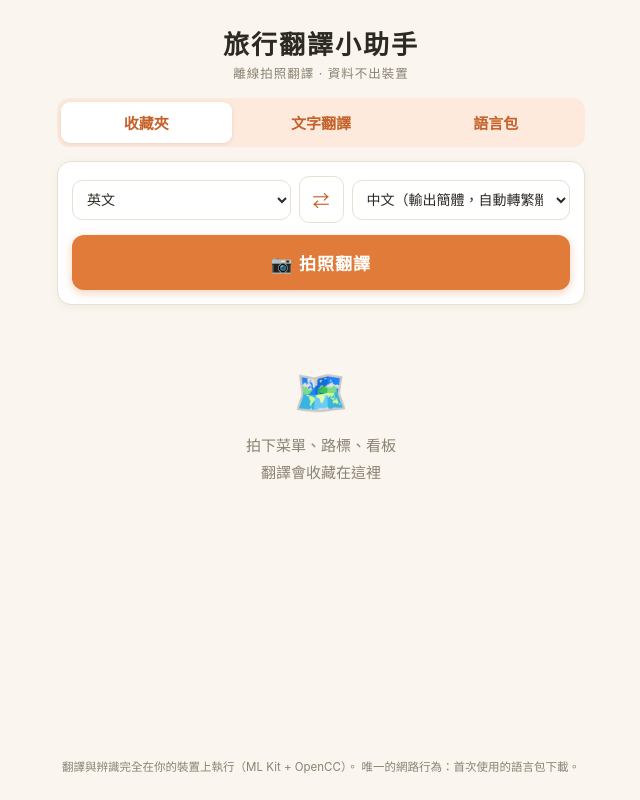
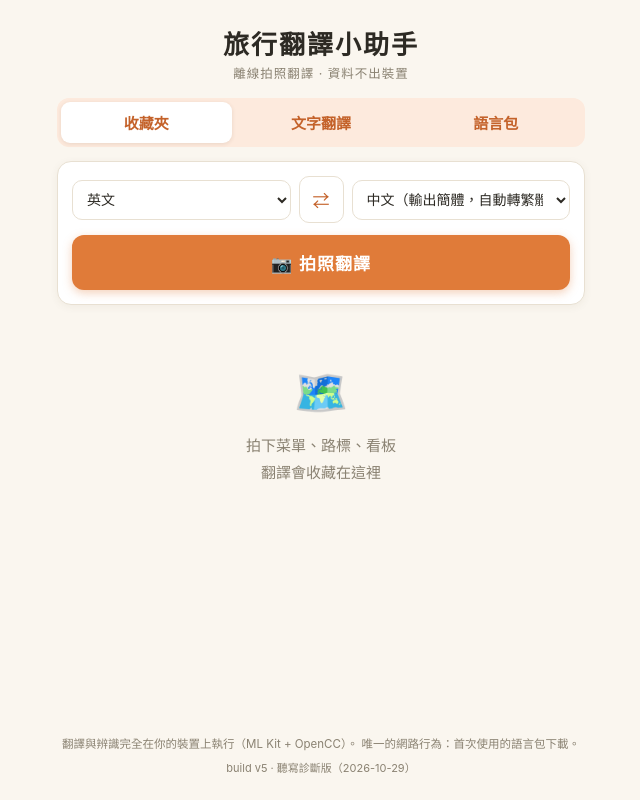
Before and after one commit to thwsby2009-blip/Staylocal, a React (Vite) app: page / in a window 1280 px wide. Shown: the whole page, without its empty margins (319-959 px from the left). Built offline with nearby package versions, Linux system fonts and the light colour scheme; what @capacitor/core would draw is missing.

Commit message:
chore: visible build tag in footer (v5) — settle which build actually runs on device, versionCode 5

```diff
--- a/src/App.css
+++ b/src/App.css
@@ -315,6 +315,12 @@ textarea {
   }
 }
 
+.build-tag {
+  font-size: 11px;
+  color: var(--text-2);
+  margin-top: 6px;
+}
+
 .result {
   background: var(--card);
   border: 1px solid var(--border);
--- a/src/App.tsx
+++ b/src/App.tsx
@@ -411,6 +411,7 @@ function App() {
           翻譯與辨識完全在你的裝置上執行（ML Kit + OpenCC）。
           唯一的網路行為：首次使用的語言包下載。
         </p>
+        <p className="build-tag">build v5 · 聽寫診斷版（2026-10-29）</p>
       </footer>
     </div>
   )
```
Also changed, not shown: 1 other file (tests, documents, lock files or other folders).
